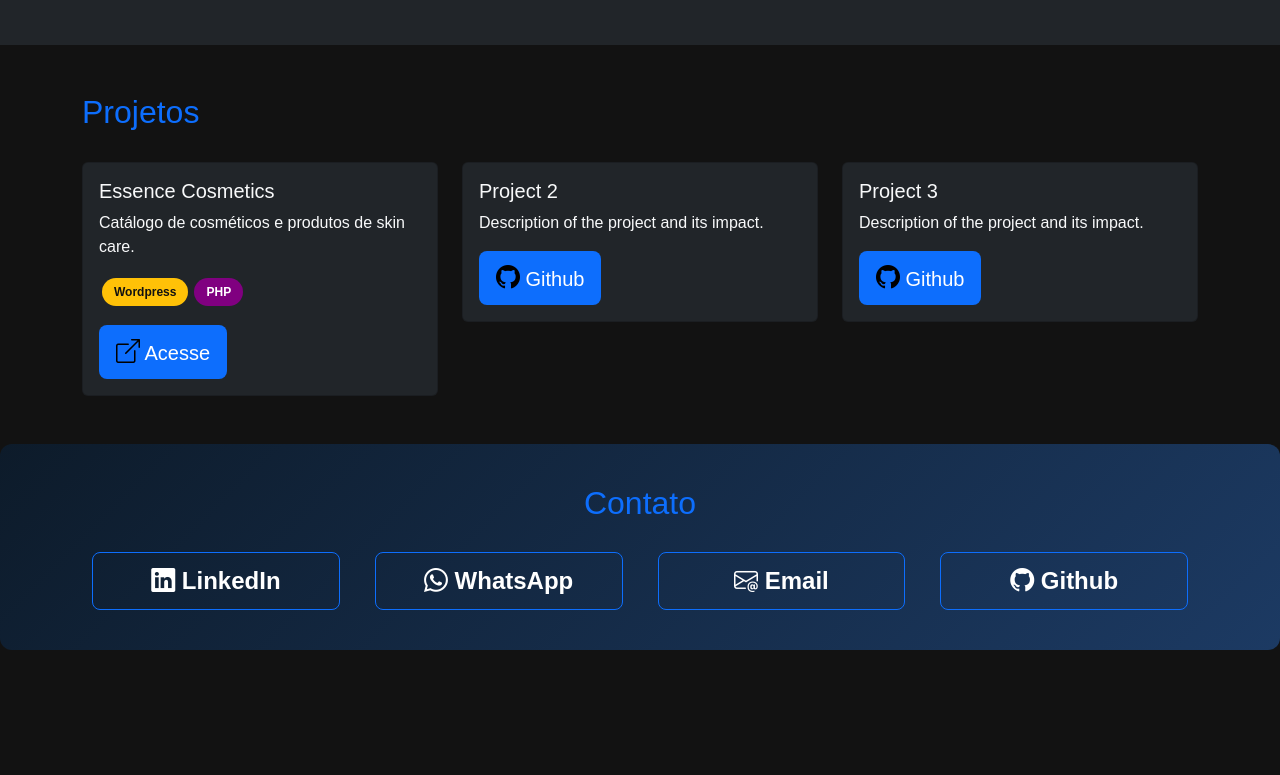
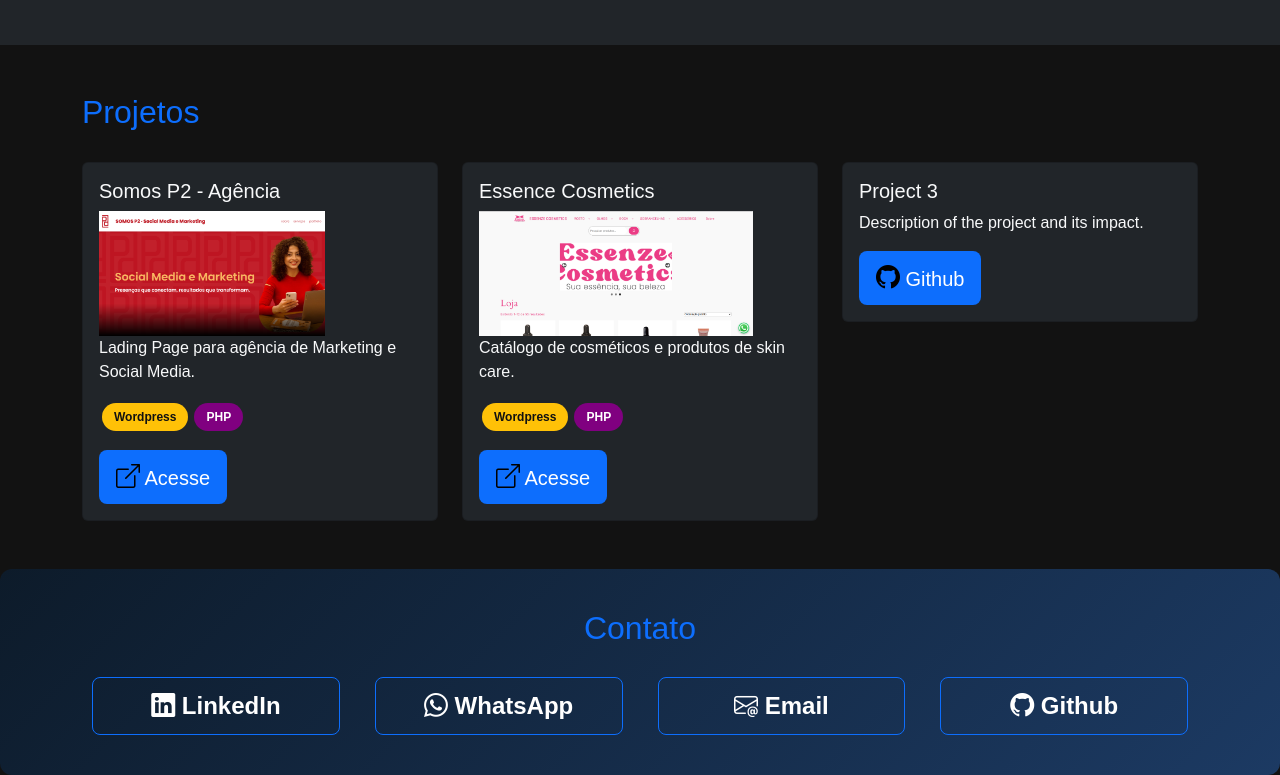
Before and after one commit to ViniciusCoelhoNascimento/portfolio, a plain HTML site: page index.html in a window 1280 px wide. Shown: the part 1010-1785 px from the top of the page. Before the commit the page ends 1660 px from the top, so only its background shows below. Drawn offline with nearby package versions, Linux system fonts and the light colour scheme.

Commit message:
Adicionado somos p2 ao portifolio

```diff
--- a/index.html
+++ b/index.html
@@ -44,12 +44,12 @@
             margin: 0 10px;
             padding: 10px 20px;
             font-size: 16px;
-            border-radius: 8px; /* Bordas arredondadas */
+            border-radius: 8px;
             transition: 0.3s;
         }
         .contact-buttons a:hover {
-            background-color: #1d3557; /* Cor ao passar o mouse */
-            color: #ffffff; /* Texto claro */
+            background-color: #1d3557;
+            color: #ffffff;
             box-shadow: 0px 4px 6px rgba(0, 0, 0, 0.2); /* Sombra leve */
         }
         .contact-buttons {
@@ -60,19 +60,32 @@
         .contact-section {
             padding: 40px;
             background: linear-gradient(135deg, #0d1b2a, #1c3a63);
-            border-radius: 12px; /* Arredondar bordas da seção */
+            border-radius: 12px;
             text-align: center;
         }
         .tag {
-            background-color: #FFC107; /* Amarelo */
-            color: #111; /* Preto */
+            background-color: #FFC107;
+            color: #111;
             font-weight: bold;
             padding: 5px 12px;
             margin: 3px;
-            border-radius: 20px; /* Bordas arredondadas */
+            border-radius: 20px;
             display: inline-block;
             font-size: 12px;
         }
+        .div-zoom {
+            transition: transform 0.3s ease-in-out;
+        }
+        .div-zoom:hover {
+            transform: scale(1.05);
+        }
+        .card-center{
+            justify-content: center;
+        }
+        .card-body img {
+            height: 125px;
+        }
+
         @media (max-width: 768px) {
             .contact-buttons {
                 flex-direction: column; /* Empilha os botões no mobile */
@@ -163,10 +176,28 @@
         <div class="container">
             <h2 class="section-title">Projetos</h2>
             <div class="row">
-                <div class="col-md-4">
+
+                <div class="col-md-4 div-zoom">
+                    <div class="card bg-dark text-light">
+                        <div class="card-body">
+                            <h5 class="card-title">Somos P2 - Agência</h5>
+                            <img src="somosp2.png">
+                            <p class="card-text">Lading Page para agência de Marketing e Social Media.</p>
+                            <p><span class="tag">Wordpress</span><span class="tag" style="background-color: purple; color: white;">PHP</span></p>
+
+                            <a href="https://somosp2.com.br/" class="btn btn-custom btn-lg" target="_blank">
+                                <i class="bi bi-box-arrow-up-right" style="font-size: 24px; color: black;"></i>
+                                 Acesse
+                            </a>
+                        </div>
+                    </div>
+                </div>
+
+                <div class="col-md-4 div-zoom">
                     <div class="card bg-dark text-light">
                         <div class="card-body">
                             <h5 class="card-title">Essence Cosmetics</h5>
+                            <img src="essenze.png">
                             <p class="card-text">Catálogo de cosméticos e produtos de skin care.</p>
                             <p><span class="tag">Wordpress</span><span class="tag" style="background-color: purple; color: white;">PHP</span></p>
 
@@ -177,16 +208,8 @@
                         </div>
                     </div>
                 </div>
-                <div class="col-md-4">
-                    <div class="card bg-dark text-light">
-                        <div class="card-body">
-                            <h5 class="card-title">Project 2</h5>
-                            <p class="card-text">Description of the project and its impact.</p>
-                            <a href="#contact" class="btn btn-custom btn-lg" target="_blank"><i class="bi bi-github" style="font-size: 24px; color: black;"></i> Github</a>
-                        </div>
-                    </div>
-                </div>
-                <div class="col-md-4">
+
+                <div class="col-md-4 div-zoom">
                     <div class="card bg-dark text-light">
                         <div class="card-body">
                             <h5 class="card-title">Project 3</h5>
```
Also changed, not shown: essenze.png (added), somosp2.png (added).
